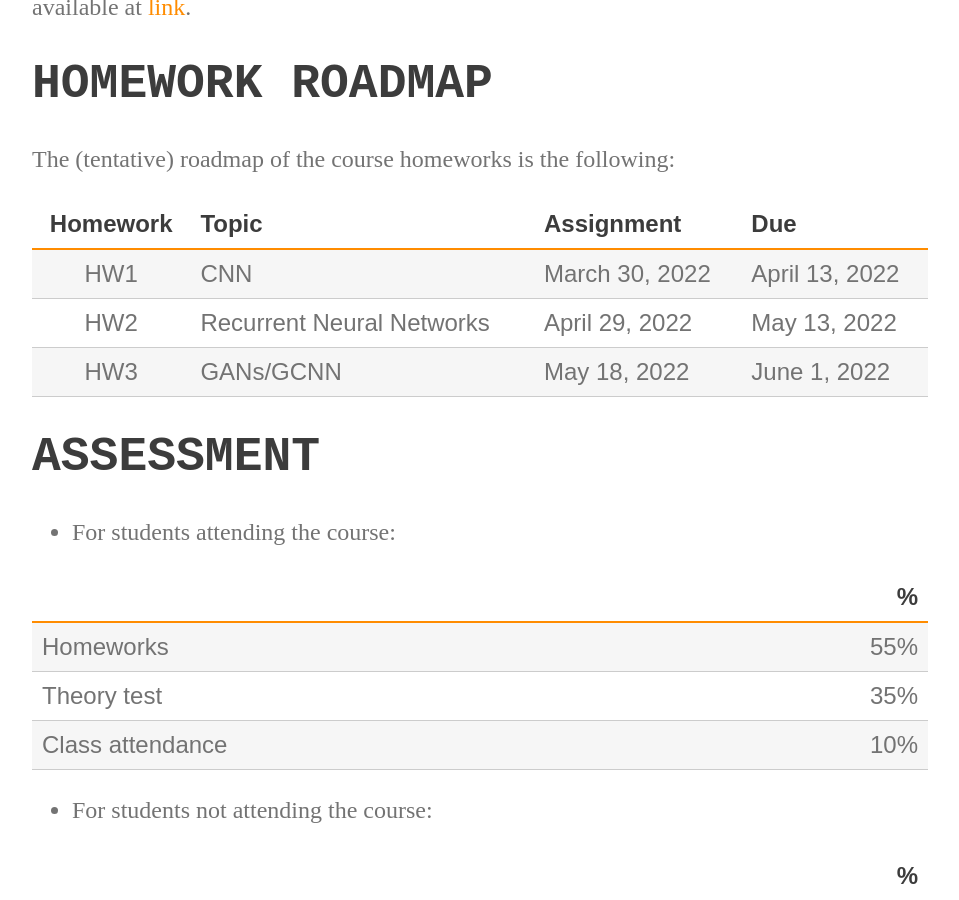
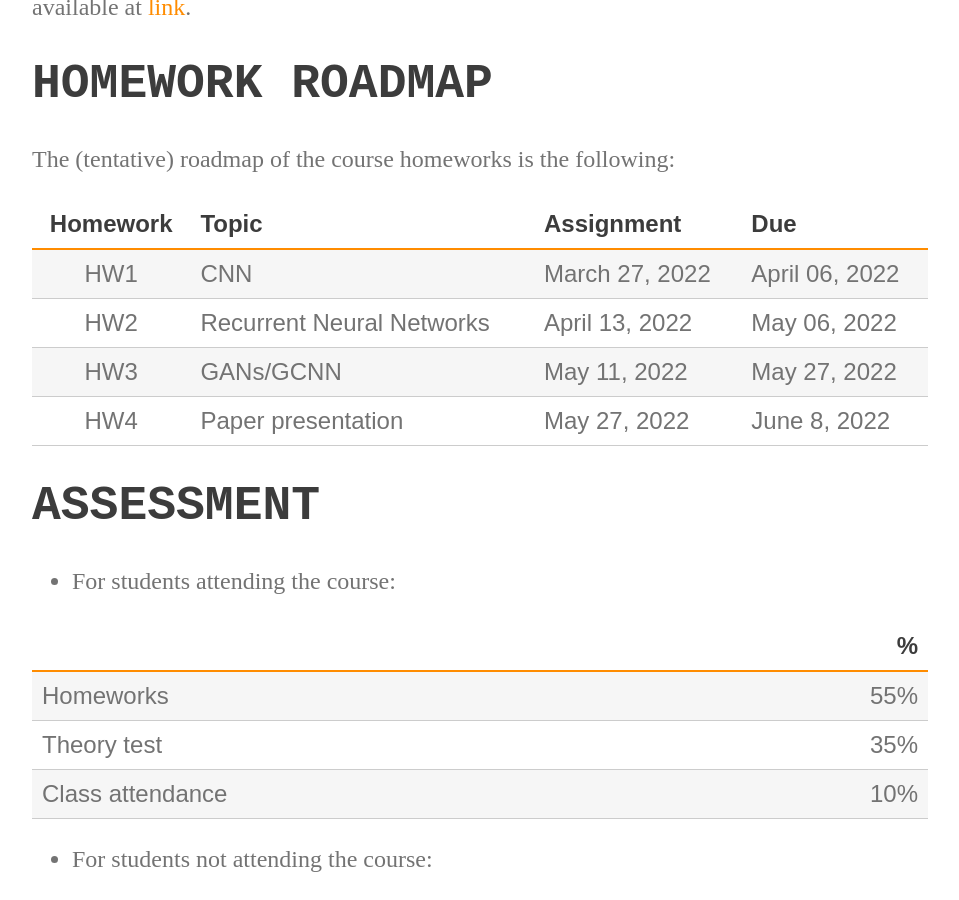
Before and after one commit to perceivelab/knowledge-discovery-course, a Jekyll site: the page built from index.md, in a window 1280 px wide and 900 px high, scrolled down 1008 px. Shown: the whole window, without its empty margins (160-1119 px from the left). Built offline with Jekyll 4.4.1, drawn with Linux system fonts in a browser that asks for light colours; our own code applies the rules of GitHub Pages for plain Markdown files.

Commit message:
Update index.md

```diff
--- a/index.md
+++ b/index.md
@@ -26,9 +26,10 @@ The (tentative) roadmap of the course homeworks is the following:
 
 | Homework | Topic              | Assignment    | Due          |
 | :-------:| ------------------ | --------------- | -------          |
-| HW1      | CNN    | March 30, 2022 | April 13, 2022   |
-| HW2      | Recurrent Neural Networks | April 29, 2022 | May 13, 2022    |
-| HW3      | GANs/GCNN | May 18, 2022 | June 1, 2022    |
+| HW1      | CNN    | March 27, 2022 | April 06, 2022   |
+| HW2      | Recurrent Neural Networks | April 13, 2022 | May 06, 2022    |
+| HW3      | GANs/GCNN | May 11, 2022 | May 27, 2022    |
+| HW4      | Paper presentation | May 27, 2022 | June 8, 2022    |
 
 
 # ASSESSMENT
```
